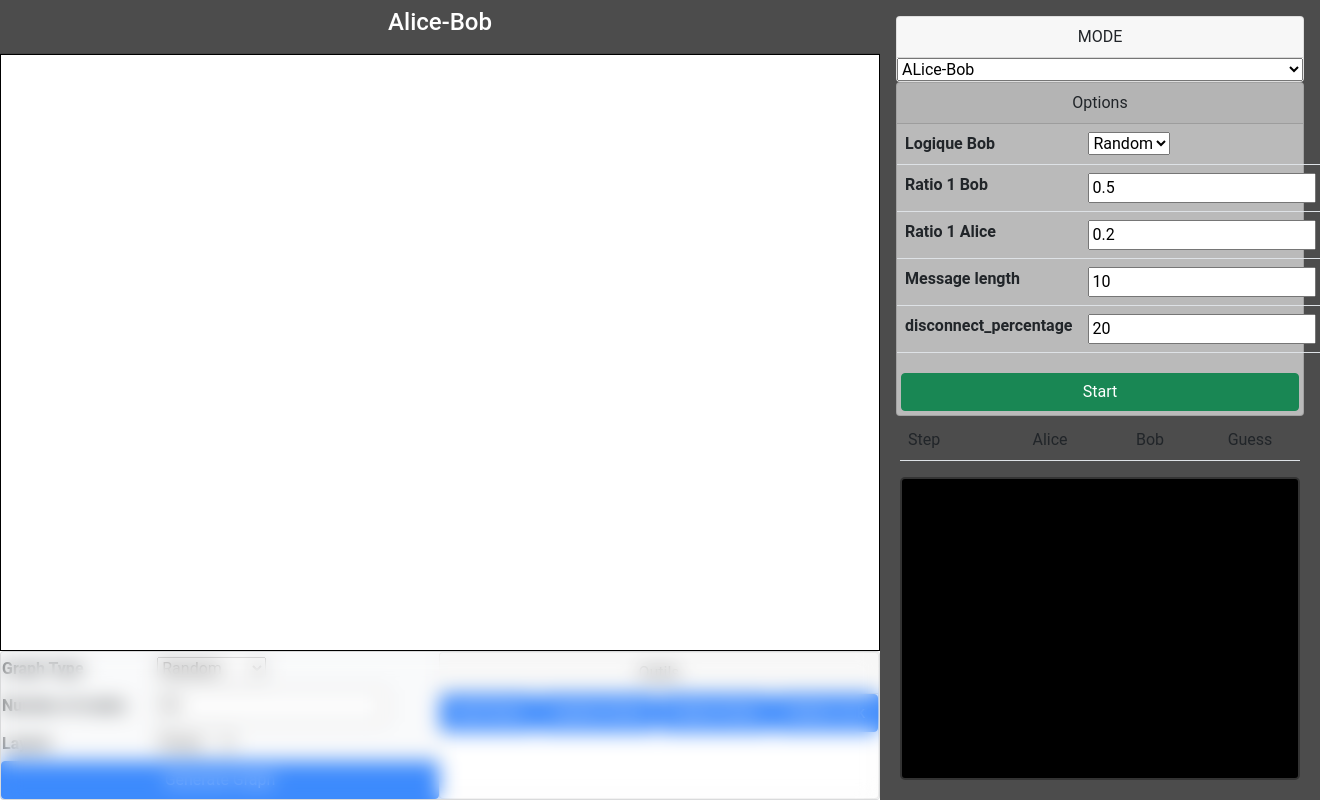
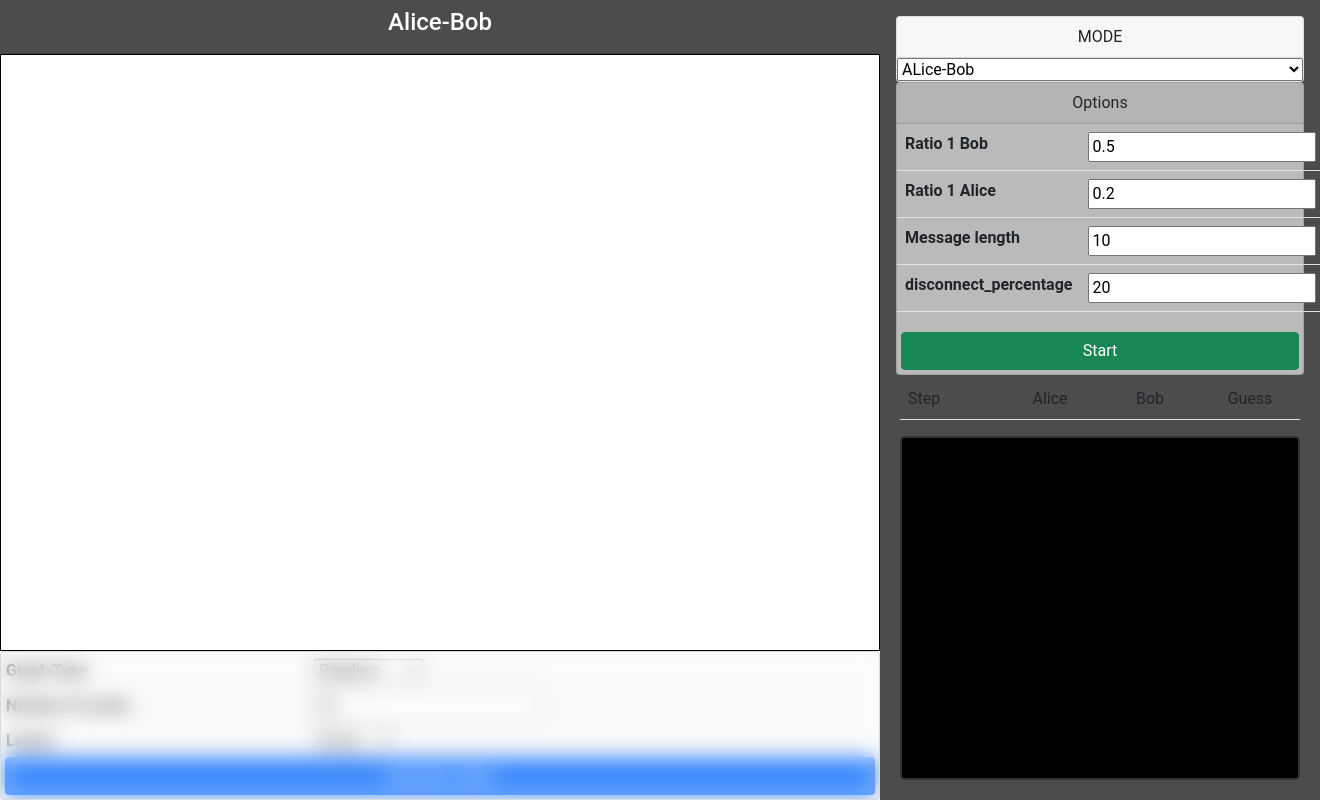
Before and after one commit to halp-13/Learning-Communication, a Django app: page / in a window 1320 px wide. Run offline with Django 5.2, Linux system fonts and the light colour scheme; some libraries are stand-ins or nearby versions.

Commit message:
start review

```diff
--- a/Server/app/templates/index.html
+++ b/Server/app/templates/index.html
@@ -14,7 +14,7 @@
 
                     <div id="myDiagramDiv"></div>
 
-                    <div id="botton_option" class="card text-dark bg-light d-flex flex-row overlay "
+                    <div id="botton_option" class="card text-dark bg-light d-flex flex-row overlay p-1"
                         style="height: 20%;width: 100%;">
                         <div class="d-flex  flex-column justify-content-between" style="flex: 1;">
                             <table class="h-100">
@@ -63,17 +63,6 @@
                             </table>
                             <button class="btn btn-primary" onclick="_generateGraph()">Generate Graph</button>
                         </div>
-                        <div class=" card d-flex " style="flex:1;">
-                            <div class="card-header text-center text-dark">Outils</div>
-                            <div class="d-flex align-content-end justify-content-between flex-wrap">
-                                <button class="btn btn-primary" onclick="addNode()">Add Node</button>
-                                <button class="btn btn-primary" onclick="updateNode()">Update Node</button>
-
-                                <button class="btn btn-primary" onclick="_deleteNode()">Delete Node</button>
-                                <button class="btn btn-primary" onclick="_deleteLink()">Delete Link</button>
-
-                            </div>
-                        </div>
 
                         <div id="blur_box" class="d-none"></div>
                     </div>
@@ -108,17 +97,7 @@
                                 <table class="table">
 
                                     <tbody class="h-100">
-                                        <tr>
-                                            <th scope=" row">Logique Bob</th>
-                                            <td>
-                                                <select name="logique_bob_1" id="logique_bob_1"
-                                                    onchange="changeBobAlice()">
-                                                    <option value="rd">Random</option>
-                                                    <option value="alice_n_bob">Serie</option>
-                                                </select>
-                                            </td>
-
-                                        </tr>
+
 
                                         <tr>
                                             <th scope="row">Ratio 1 Bob</th>
@@ -198,19 +177,6 @@
                                     </thead>
                                     <tbody class="h-100">
                                         <tr>
-                                            <th scope=" row">Logique Bob</th>
-                                            <td>
-                                                <select name="bob_alice_n" id="alice_bob_n" onchange="changeBobAlice()">
-                                                    <option value="">----------</option>
-                                                    <option value="rd">Random</option>
-                                                    <option value="alice_n_bob">Serie</option>
-
-                                                </select>
-                                            </td>
-
-                                        </tr>
-
-                                        <tr>
                                             <th scope="row">Ratio 1 Bob</th>
                                             <td>
                                                 <input type="number" name="ratio_bob_n" id="ratio_bob_n" value="0.5">
@@ -736,9 +702,8 @@
         let disconnect_percentage = parseInt(document.getElementById('disconnect_percentage').value);
 
 
-        var logique = document.getElementById("logique_bob_1").value;
         config_proxy.simunlation_started = true;
-        await fetch_alice_bob(logique, p_alice, p_bob, message_length, disconnect_percentage);
+        await fetch_alice_bob( p_alice, p_bob, message_length, disconnect_percentage);
         // simulateCommunication(p_alice, p_bob, steps);
     }
 
@@ -752,9 +717,9 @@
 
     }
 
-    async function fetch_alice_bob(mode = 'randomn', p_alice = 0.2, p_bob = 0.5, message_length = 10, disconnect_percentage = 2, message = '') {
+    async function fetch_alice_bob(p_alice = 0.2, p_bob = 0.5, message_length = 10, disconnect_percentage = 2, message = '') {
         // const response = await fetch("/AliceBob/");
-        const response = await fetch(`/AliceBob/?mode=${mode}&p_alice=${p_alice}&p_bob=${p_bob}&message_length=${message_length}&disconnect_percentage=${disconnect_percentage}&message=${message}`);
+        const response = await fetch(`/AliceBob/?p_alice=${p_alice}&p_bob=${p_bob}&message_length=${message_length}&disconnect_percentage=${disconnect_percentage}&message=${message}`);
         let console_alice_bob_alice = document.getElementById('console_alice_bob_alice');
         let width_console_alice = console_alice_bob_alice.clientWidth;
         let case_width_alice = (width_console_alice / 4) - 3;
@@ -819,13 +784,12 @@
 
     async function fetch_alice_n_bob() {
 
-        const mode = document.getElementById('alice_bob_n').value;
         const nb_bob = document.getElementById('nb_nodes').value;
         const p_alice = document.getElementById('ratio_alice_n').value;
         const p_bob = document.getElementById('ratio_bob_n').value;
         const message_length = document.getElementById('message_length_n').value;
         const disconnect_percentage = document.getElementById('disconnect_percentage_n').value;
-        const response = await fetch(`/AliceNBob/?mode=${mode}&nb_bob=${nb_bob}&p_alice=${p_alice}&p_bob=${p_bob}&message_length=${message_length}&disconnect_percentage=${disconnect_percentage}`);
+        const response = await fetch(`/AliceNBob/?nb_bob=${nb_bob}&p_alice=${p_alice}&p_bob=${p_bob}&message_length=${message_length}&disconnect_percentage=${disconnect_percentage}`);
 
 
         // const response = await fetch("/AliceNBob/");
@@ -1591,8 +1555,6 @@
 
     }
 
-
-
     (() => {
         //console.log("jQuery ready");
         // bob_alice();
--- a/Server/app/views.py
+++ b/Server/app/views.py
@@ -36,127 +36,70 @@ from .ml_model.misGmnist import CNNAutoencoder as misGmnist ,create_geometric_gr
 
 DEVICE = torch.device("cuda" if torch.cuda.is_available() else "cpu")
 
-class PatternPredictor:
-    def __init__(self, buffer_size=20):
-        self.buffer_size = buffer_size
 
 
-
-
-    def predict_next_bit(self, history):
-        if len(history) < self.buffer_size:
-            return random.randint(0, 1)
-
-        history_str = ''.join(map(str, history))
-        pattern_counts = {}
-
-        for length in range(1, self.buffer_size // 2 + 1):
-            sub_pattern = history_str[-length:]
-            count = history_str[:-length].count(sub_pattern)
-            if count > 0:
-                pattern_counts[sub_pattern] = count
-
-        if pattern_counts:
-            best_pattern = max(pattern_counts, key=pattern_counts.get)
-            next_index = history_str.rfind(best_pattern) + len(best_pattern)
-            if next_index < len(history):
-                return self.history[next_index]
-
-        return random.randint(0, 1)
-
 class Node:
-    def __init__(self, name, p_one=0.5, send_mode="random", guess_mode="random", buffer_size=20):
+    """
+    Cette classe représente un nœud dans la communication P2P.
+    Chaque nœud peut envoyer et recevoir des bits (0 ou 1).
+    Il peut également être déconnecté.
+    """
+    def __init__(self, name, p_one, buffer_size=20):
+        """
+        name: Nom du nœud (ex: 'Alice' ou 'Bob')
+        p_one: Probabilité qu'un message envoyé par ce nœud soit un bit 1
+        buffer_size: Taille du buffer pour stocker les bits reçus
+        """
         self.name = name
         self.p_one = p_one
-        self.is_disconnected = False
-        self.received_bits = []  # Liste plate pour stocker les bits
-        self.count_ones = 0
-        self.count_total = 0
-        self.send_mode = send_mode
-        self.guess_mode = guess_mode
-        self._send_counter = 0
-        self.buffer_size = buffer_size
-        self.pattern_predictor = PatternPredictor(buffer_size)
+        self.buffer_size = buffer_size # Taille du buffer
+        self.is_disconnected = False  # Statut de déconnexion
+        self.received_bits = []       # Bits reçus de l'autre nœud
+        self.count_ones = 0          # Nombre de bits 1 reçus
+        self.count_total = 0         # Nombre total de bits reçus
 
     def send_message(self):
+        """
+        Envoie un bit (0 ou 1) si le nœud n'est pas déconnecté.
+        Retourne None si le nœud est déconnecté.
+        """
         if self.is_disconnected:
             return None
-
-        if self.send_mode == "random":
-            return self._send_random()
-        elif self.send_mode == "alternate":
-            return self._send_alternate()
-        elif self.send_mode == "pattern":
-            return self._send_pattern()
-        else:
-            raise ValueError(f"Mode d'envoi inconnu : {self.send_mode}")
-
-    def _send_random(self):
-        return 1 if random.random() < self.p_one else 0
-
-    def _send_alternate(self):
-        bit = self._send_counter % 2
-        self._send_counter += 1
-        return bit
-
-    def _send_pattern(self):
-        pattern = [1, 0, 1, 1, 0]  # Motif personnalisé
-        bit = pattern[self._send_counter % len(pattern)]
-        self._send_counter += 1
+        # Choisit un bit = 1 avec probabilité p_one
+        bit = 1 if random.random() < self.p_one else 0
         return bit
 
     def receive_message(self, bit):
-        self.received_bits.append(bit)  # Ajouter un bit à la liste plate
+        """
+        Reçoit un bit et met à jour les statistiques.
+        Si le buffer est plein, retire le bit le plus ancien avant d'ajouter le nouveau bit.
+        """
+        # Si le buffer est plein, on retire le bit le plus ancien
+        if len(self.received_bits) >= self.buffer_size:
+            oldest_bit = self.received_bits.pop(0) # Retire le bit le plus ancien
+            if oldest_bit == 1:
+                self.count_ones -= 1
+            self.count_total -= 1
+        # Met à jour les statistiques
+        self.received_bits.append(bit)
         self.count_total += 1
         if bit == 1:
             self.count_ones += 1
 
-    # def guess_message(self):
-    #     if self.guess_mode == "random":
-    #         return self._guess_random()
-    #     elif self.guess_mode == "probability":
-    #         return self._guess_probability()
-    #     elif self.guess_mode == "perceptron":
-    #         return self._guess_perceptron()
-    #     else:
-    #         raise ValueError(f"Mode de prédiction inconnu : {self.guess_mode}")
+    def guess_message(self):
+        """
+        Devine un bit lorsque l'autre nœud est déconnecté et ne renvoie rien.
+        La probabilité d'être 1 = (count_ones / count_total).
+        Retourne 0 par défaut si aucun bit n'a été reçu (count_total=0).
+        """
+        if self.count_total == 0:
+            return 0  # Pas de donnée statistique, on renvoie 0 par défaut.
 
-    def _guess_random(self):
-        return random.randint(0, 1)
-
-    def _guess_probability(self):
-        if self.count_total == 0:
-            return 0
-        prob_one = self.count_ones / self.count_total
-        return 1 if random.random() < prob_one else 0
-
-
-
-    def guess_message(self):
-        if self.guess_mode == "random":
-            return random.randint(0, 1)
-        elif self.guess_mode == "probability":
-            if self.count_total == 0:
-                return 0
-            prob_one = self.count_ones / self.count_total
-            return 1 if random.random() < prob_one else 0
-        elif self.guess_mode == "pattern":
-            return self.pattern_predictor.predict_next_bit(self.received_bits)
-        else:
-            raise ValueError(f"Mode de prédiction inconnu : {self.guess_mode}")
-
-
-    def to_dict(self):
-        return {
-            "name": self.name,
-            "p_one": self.p_one,
-            "is_disconnected": self.is_disconnected,
-            "received_bits": self.received_bits,
-            "count_ones": self.count_ones,
-            "count_total": self.count_total,
-            "send_mode": self.send_mode,
-            "guess_mode": self.guess_mode
-        }
+        # Calcul de la probabilité d'obtenir un bit 1 sur le buffer size
+        # si le buffer est plein, sinon sur le nombre total de bits reçus.
+        prob_one = self.count_ones / self.buffer_size if self.count_total >= self.buffer_size else self.count_ones / self.count_total
+        bit_guess = 1 if random.random() < prob_one else 0
+        return bit_guess
 
 class CNNAutoencoder(nn.Module):
     def __init__(self):
@@ -198,8 +141,6 @@ def AliceBob(request):
     p_bob = float(data.get('p_bob', 0.5))
     message_length = int(data.get('message_length', 100))
     disconnect_percentage = int(data.get('disconnect_percentage', 20))
-    mode = data.get('mode', 'random')
-    message = data.get('message', '')
 
     # return JsonResponse({"message": "Hello, world!"})
 
@@ -207,8 +148,8 @@ def AliceBob(request):
 
     def Alice_Bob(p_alice=0.5, p_bob=0.5, message_length=100):
 
-        alice = Node("Alice", p_alice, send_mode="alternate", guess_mode="pattern")
-        bob = Node("Bob", p_bob , send_mode="pattern", guess_mode="probability")
+        alice = Node("Alice", p_alice)
+        bob = Node("Bob", p_bob )
 
         results = {
             "real_bits": [],
@@ -229,15 +170,12 @@ def AliceBob(request):
                 guess = alice.guess_message()
 
 
-
-
-
             results["real_bits"].append(bit_from_bob)
 
             results["predicted_bits"].append(guess)
 
-
-            message = json.dumps({"step": step,"alice":bit_from_alice,"bob":bit_from_bob ,"guess":guess, "disconnected":disconnected }) + "\n"
+            distance = np.linalg.norm(bit_from_alice - bit_from_bob)
+            message = json.dumps({"step": step,"alice":bit_from_alice,"bob":bit_from_bob ,"guess":guess, "disconnected":disconnected ,"distance":distance }) + "\n"
             yield message
             time.sleep(1)
 
@@ -246,7 +184,9 @@ def AliceBob(request):
         correct_predictions = sum(1 for real, predicted in zip(results["real_bits"], results["predicted_bits"]) if real == predicted)
         accuracy = (correct_predictions / message_length) * 100
 
-        yield json.dumps({"correct_predictions":correct_predictions, "accuracy":accuracy}) + "\n"
+        distance = np.linalg.norm(np.array(results["real_bits"]) - np.array(results["predicted_bits"]))
+
+        yield json.dumps({"correct_predictions":correct_predictions, "accuracy":accuracy ,"distance":distance}) + "\n"
 
 
 
@@ -463,6 +403,78 @@ def AliceNBob(request):
 
 
 
+# Charger le modèle sauvegardé
+model = CNNAutoencoder()
+
+pth = settings.BASE_DIR / "static/data_pth/mnist_autoencoder.pth"
+model.load_state_dict(torch.load(pth))
+
+# model.load_state_dict(torch.load("mnist_autoencoder.pth"))
+model.eval()  # Mettre le modèle en mode évaluation
+
+# Définir la transformation pour les nouvelles données
+transform = transforms.Compose([
+    transforms.ToTensor(),
+    transforms.Lambda(lambda x: (x > 0.5).float()),
+])
+
+test_dataset = datasets.MNIST(
+    root='./data',
+    train=False,
+    download=True,
+    transform=transform
+)
+
+# Créer un DataLoader pour itérer sur les données
+test_loader = torch.utils.data.DataLoader(test_dataset, batch_size=128, shuffle=False)
+
+# Fonction pour appliquer le dropout
+def random_drop_784(batch_images_flat, drop_probability=0.6):
+    mask = (torch.rand_like(batch_images_flat) > drop_probability)
+    dropped_flat = batch_images_flat.clone()
+    dropped_flat[mask == 0] = -1
+    return dropped_flat
+
+# Utiliser la fonction pour afficher les prédictions
+
+model = model.to(DEVICE)
+
+# Fonction pour afficher les prédictions
+def show_random_predictions(model, test_loader, DEVICE, num_samples=1, drop_probability=0.6):
+    model.eval()
+
+    # Charger toutes les données de test sous forme de liste
+    all_data = list(test_loader)
+
+    # Sélectionner un échantillon aléatoire parmi les données de test
+    sample_images, _ = random.choice(all_data)
+
+    # Limiter le nombre d'images affichées
+    sample_images = sample_images[:num_samples].to(DEVICE)
+
+    # Appliquer le dropout sur les images aplaties
+    flat_sample = sample_images.view(num_samples, -1)
+    dropped_flat_sample = random_drop_784(flat_sample, drop_probability=drop_probability)
+
+    dropped_input_sample = dropped_flat_sample.view(num_samples, 1, 28, 28)
+
+    # Obtenir les prédictions du modèle
+    with torch.no_grad():
+        logits = model(dropped_input_sample)
+        reconstructed = torch.sigmoid(logits)
+
+    # Convertir les tenseurs en CPU et en numpy pour l'affichage
+    original_cpu = sample_images.cpu().numpy()
+    dropped_cpu = dropped_input_sample.cpu().numpy()
+    reconstructed_cpu = reconstructed.cpu().numpy()
+
+    # Afficher les résultats avec matplotlib
+    # plt.figure(figsize=(10, 5))
+    for i in range(num_samples):
+
+        yield json.dumps({"original":original_cpu[i][0].tolist(), "dropped":dropped_cpu[i][0].tolist(), "reconstructed":reconstructed_cpu[i][0].tolist()}) + "\n"
+        time.sleep(1)
+
 @csrf_exempt
 def Alice_mnist(request):
 
@@ -470,80 +482,4 @@ def Alice_mnist(request):
     drop_probability = float(data.get('drop_probability', 0.6))
     num_samples = int(data.get('num_samples', 1))
 
-
-
-    # Charger le modèle sauvegardé
-    model = CNNAutoencoder()
-
-    pth = settings.BASE_DIR / "static/data_pth/mnist_autoencoder.pth"
-    model.load_state_dict(torch.load(pth))
-
-    # model.load_state_dict(torch.load("mnist_autoencoder.pth"))
-    model.eval()  # Mettre le modèle en mode évaluation
-
-    # Définir la transformation pour les nouvelles données
-    transform = transforms.Compose([
-        transforms.ToTensor(),
-        transforms.Lambda(lambda x: (x > 0.5).float()),
-    ])
-
-    test_dataset = datasets.MNIST(
-        root='./data',
-        train=False,
-        download=True,
-        transform=transform
-    )
-
-    # Créer un DataLoader pour itérer sur les données
-    test_loader = torch.utils.data.DataLoader(test_dataset, batch_size=128, shuffle=False)
-
-    # Fonction pour appliquer le dropout
-    def random_drop_784(batch_images_flat, drop_probability=0.6):
-        mask = (torch.rand_like(batch_images_flat) > drop_probability)
-        dropped_flat = batch_images_flat.clone()
-        dropped_flat[mask == 0] = -1
-        return dropped_flat
-
-    # Utiliser la fonction pour afficher les prédictions
-
-    model = model.to(DEVICE)
-
-    # Fonction pour afficher les prédictions
-    def show_random_predictions(model, test_loader, DEVICE, num_samples=1, drop_probability=0.6):
-        model.eval()
-
-        # Charger toutes les données de test sous forme de liste
-        all_data = list(test_loader)
-
-        # Sélectionner un échantillon aléatoire parmi les données de test
-        sample_images, _ = random.choice(all_data)
-
-        # Limiter le nombre d'images affichées
-        sample_images = sample_images[:num_samples].to(DEVICE)
-
-        # Appliquer le dropout sur les images aplaties
-        flat_sample = sample_images.view(num_samples, -1)
-        dropped_flat_sample = random_drop_784(flat_sample, drop_probability=drop_probability)
-
-        dropped_input_sample = dropped_flat_sample.view(num_samples, 1, 28, 28)
-
-        # Obtenir les prédictions du modèle
-        with torch.no_grad():
-            logits = model(dropped_input_sample)
-            reconstructed = torch.sigmoid(logits)
-
-        # Convertir les tenseurs en CPU et en numpy pour l'affichage
-        original_cpu = sample_images.cpu().numpy()
-        dropped_cpu = dropped_input_sample.cpu().numpy()
-        reconstructed_cpu = reconstructed.cpu().numpy()
-
-        # Afficher les résultats avec matplotlib
-        # plt.figure(figsize=(10, 5))
-        for i in range(num_samples):
-
-            yield json.dumps({"original":original_cpu[i][0].tolist(), "dropped":dropped_cpu[i][0].tolist(), "reconstructed":reconstructed_cpu[i][0].tolist()}) + "\n"
-            time.sleep(1)
-
-
-
     return StreamingHttpResponse(show_random_predictions(model, test_loader, DEVICE, num_samples, drop_probability), content_type="application/json")
```
